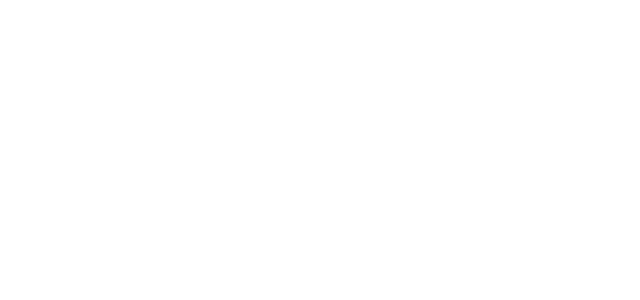
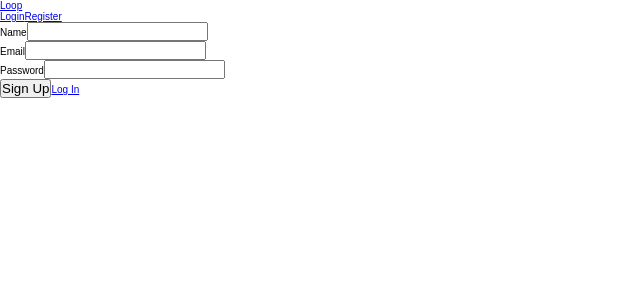
Before and after one commit to nikogagua/loop-frontend, a React (Vite) app: page /register in a window 1280 px wide. Shown: the top 300 px of the page, without its empty margins (0-640 px from the left). Built offline with nearby package versions, Linux system fonts and the light colour scheme.

Commit message:
Add routing, layout, navbar, and Register/Login pages with working auth

```diff
--- a/package.json
+++ b/package.json
@@ -11,7 +11,8 @@
   },
   "dependencies": {
     "react": "^19.2.7",
-    "react-dom": "^19.2.7"
+    "react-dom": "^19.2.7",
+    "react-router-dom": "^7.18.1"
   },
   "devDependencies": {
     "@eslint/js": "^10.0.1",
--- a/src/App.jsx
+++ b/src/App.jsx
@@ -1,4 +1,29 @@
-import { useEffect, useState } from "react";
-function App() {}
+import { RouterProvider, createBrowserRouter } from "react-router-dom";
+import RootLayout from "./pages/Root.jsx";
+import Home from "./pages/Home.jsx";
+import Login from "./pages/Login.jsx";
+import Register from "./pages/Register.jsx";
+
+const router = createBrowserRouter([
+  {
+    path: "/",
+    element: <RootLayout />,
+    children: [
+      { index: true, element: <Home /> },
+      {
+        path: "register",
+        element: <Register />,
+      },
+      {
+        path: "login",
+        element: <Login />,
+      },
+    ],
+  },
+]);
+
+function App() {
+  return <RouterProvider router={router} />;
+}
 
 export default App;
--- /dev/null
+++ b/src/components/Navbar.jsx
@@ -0,0 +1,13 @@
+import { Link } from "react-router-dom";
+function Navbar() {
+  return (
+    <nav>
+      <Link to="/">Loop</Link>
+      <div>
+        <Link to="/login">Login</Link>
+        <Link to="/register">Register</Link>
+      </div>
+    </nav>
+  );
+}
+export default Navbar;
--- /dev/null
+++ b/src/pages/Home.jsx
@@ -0,0 +1,4 @@
+function Home() {
+  return <section></section>;
+}
+export default Home;
--- /dev/null
+++ b/src/pages/Login.jsx
@@ -0,0 +1,60 @@
+import { useState } from "react";
+import { Link, useNavigate } from "react-router-dom";
+import { loginUser } from "../api/authApi";
+
+function Login() {
+  const [email, setEmail] = useState("");
+  const [password, setPassword] = useState("");
+  const [error, setError] = useState("");
+  const [loading, setLoading] = useState(false);
+  const navigate = useNavigate();
+
+  async function handleSubmit(e) {
+    e.preventDefault();
+    setError("");
+    setLoading(true);
+    try {
+      const data = await loginUser(email, password);
+      localStorage.setItem("token", data.token);
+      navigate("/");
+    } catch (err) {
+      setError(err.message);
+    } finally {
+      setLoading(false);
+    }
+  }
+
+  return (
+    <section>
+      <form onSubmit={handleSubmit}>
+        <div>
+          <label htmlFor="email">Email</label>
+          <input
+            id="email"
+            type="email"
+            name="email"
+            value={email}
+            onChange={(e) => setEmail(e.target.value)}
+          />
+        </div>
+        <div>
+          <label htmlFor="password">Password</label>
+          <input
+            id="password"
+            type="password"
+            name="password"
+            value={password}
+            onChange={(e) => setPassword(e.target.value)}
+          />
+        </div>
+        {error && <p>{error}</p>}
+
+        <button type="submit" disabled={loading}>
+          {loading ? "Logining in..." : "Login"}
+        </button>
+        <Link to="/register">Sign Up</Link>
+      </form>
+    </section>
+  );
+}
+export default Login;
--- /dev/null
+++ b/src/pages/Register.jsx
@@ -0,0 +1,71 @@
+import { useState } from "react";
+import { Link, useNavigate } from "react-router-dom";
+import { registerUser } from "../api/authApi";
+
+function Register() {
+  const [name, setName] = useState("");
+  const [email, setEmail] = useState("");
+  const [password, setPassword] = useState("");
+  const [error, setError] = useState("");
+  const [loading, setLoading] = useState(false);
+  const navigate = useNavigate();
+
+  async function handleSubmit(e) {
+    e.preventDefault();
+    setError("");
+    setLoading(true);
+    try {
+      const data = await registerUser(name, email, password);
+      localStorage.setItem("token", data.token);
+      navigate("/");
+    } catch (err) {
+      setError(err.message);
+    } finally {
+      setLoading(false);
+    }
+  }
+
+  return (
+    <section>
+      <form onSubmit={handleSubmit}>
+        <div>
+          <div>
+            <label htmlFor="name">Name</label>
+            <input
+              id="name"
+              type="text"
+              name="name"
+              value={name}
+              onChange={(e) => setName(e.target.value)}
+            />
+          </div>
+          <label htmlFor="email">Email</label>
+          <input
+            id="email"
+            type="email"
+            name="email"
+            value={email}
+            onChange={(e) => setEmail(e.target.value)}
+          />
+        </div>
+        <div>
+          <label htmlFor="password">Password</label>
+          <input
+            id="password"
+            type="password"
+            name="password"
+            value={password}
+            onChange={(e) => setPassword(e.target.value)}
+          />
+        </div>
+        {error && <p>{error}</p>}
+
+        <button type="submit" disabled={loading}>
+          {loading ? "Signing up..." : "Sign Up"}
+        </button>
+        <Link to="/login">Log In</Link>
+      </form>
+    </section>
+  );
+}
+export default Register;
--- /dev/null
+++ b/src/pages/Root.jsx
@@ -0,0 +1,13 @@
+import { Outlet } from "react-router-dom";
+import Navbar from "../components/Navbar";
+function RootLayout() {
+  return (
+    <>
+      <Navbar />
+      <main>
+        <Outlet />
+      </main>
+    </>
+  );
+}
+export default RootLayout;
```
Also changed, not shown: 1 other file (tests, documents, lock files or other folders).
